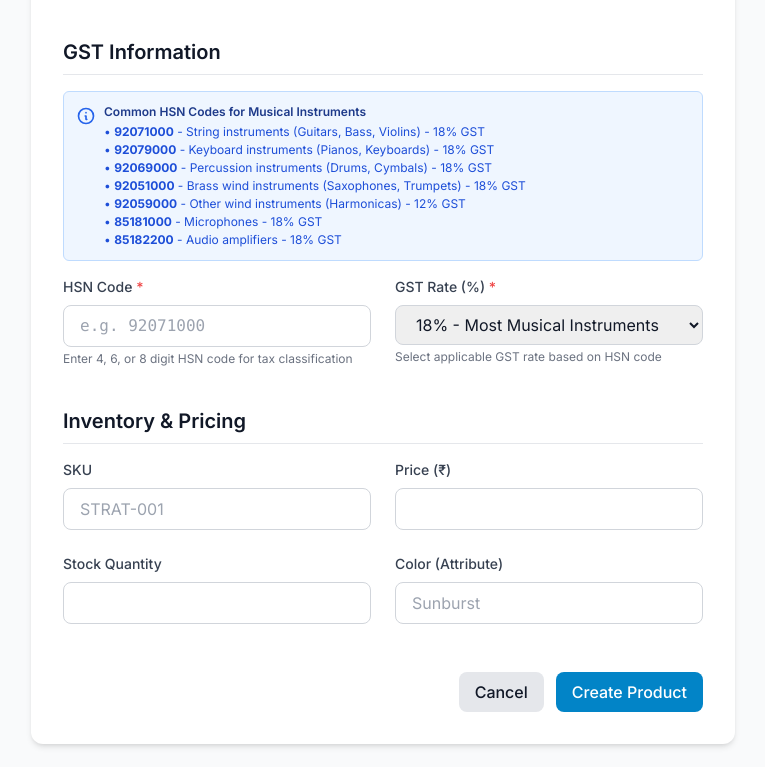
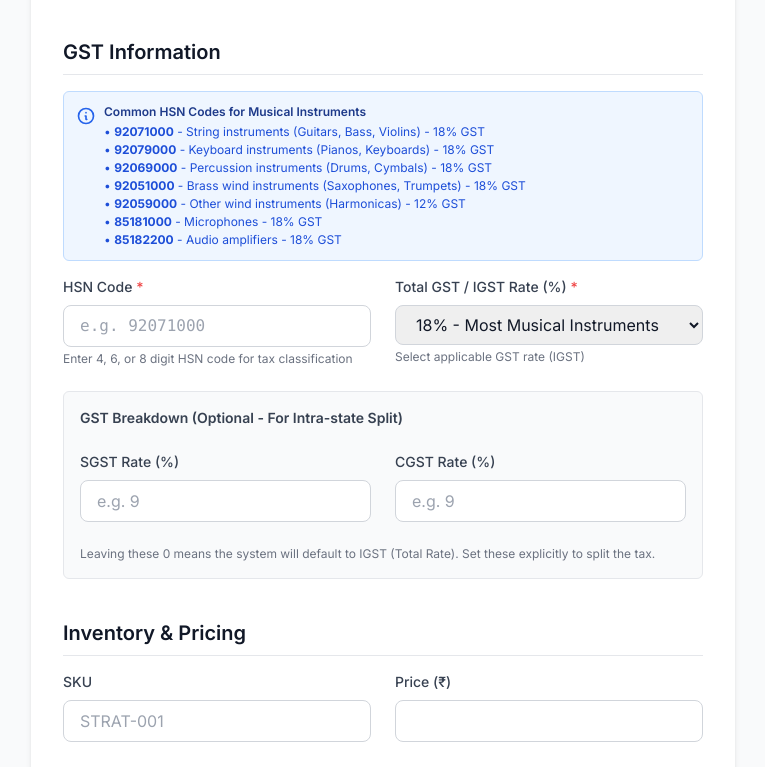
Before and after one commit to SugrivLodhi/gearswap-marketplace, a Next.js app in the folder frontend/: page /seller/products/new in a window 1280 px wide. Shown: the part 571-1338 px from the top of the page, without its empty margins (257-1022 px from the left). Built offline with nearby package versions, Linux system fonts and the light colour scheme; no server answers.

Commit message:
feat: Show GST calcualtion in UI

```diff
--- a/frontend/app/buyer/orders/page.tsx
+++ b/frontend/app/buyer/orders/page.tsx
@@ -64,10 +64,9 @@ export default function BuyerOrdersPage() {
                     <tr className="text-left text-xs text-gray-500 uppercase">
                       <th className="pb-2">Product</th>
                       <th className="pb-2">HSN</th>
-                      <th className="pb-2 text-right">GST %</th>
                       <th className="pb-2 text-right">Qty</th>
                       <th className="pb-2 text-right">Price</th>
-                      <th className="pb-2 text-right">GST</th>
+                      <th className="pb-2 text-right">Tax Breakdown</th>
                       <th className="pb-2 text-right">Total</th>
                     </tr>
                   </thead>
@@ -79,10 +78,18 @@ export default function BuyerOrdersPage() {
                           <div className="text-xs text-gray-500">{item.variantSku}</div>
                         </td>
                         <td className="py-2 text-xs text-gray-600 font-mono">{item.hsnCode}</td>
-                        <td className="py-2 text-sm text-gray-900 text-right">{item.gstRate}%</td>
                         <td className="py-2 text-sm text-gray-900 text-right">{item.quantity}</td>
                         <td className="py-2 text-sm text-gray-900 text-right">{formatPrice(item.price)}</td>
-                        <td className="py-2 text-sm text-green-600 text-right">{formatPrice(item.gstAmount)}</td>
+                        <td className="py-2 text-xs text-right whitespace-pre-line text-gray-600">
+                           {item.sgstAmount > 0 ? (
+                             <>
+                               <div>SGST ({item.sgstRate}%): {formatPrice(item.sgstAmount)}</div>
+                               <div>CGST ({item.cgstRate}%): {formatPrice(item.cgstAmount)}</div>
+                             </>
+                           ) : (
+                             <div>IGST ({item.igstRate || item.gstRate}%): {formatPrice(item.igstAmount || item.gstAmount)}</div>
+                           )}
+                        </td>
                         <td className="py-2 text-sm text-gray-900 text-right font-medium">{formatPrice(item.totalAmount)}</td>
                       </tr>
                     ))}
@@ -102,8 +109,30 @@ export default function BuyerOrdersPage() {
                     <span>- {formatPrice(order.discount)}</span>
                   </div>
                 )}
-                <div className="flex justify-between text-sm">
-                  <span className="text-gray-600">Total GST:</span>
+
+                {/* Detailed Tax Totals */}
+                {order.totalSgst > 0 && (
+                 <>
+                  <div className="flex justify-between text-sm">
+                    <span className="text-gray-600">Total SGST:</span>
+                    <span>{formatPrice(order.totalSgst)}</span>
+                  </div>
+                  <div className="flex justify-between text-sm">
+                    <span className="text-gray-600">Total CGST:</span>
+                    <span>{formatPrice(order.totalCgst)}</span>
+                  </div>
+                 </>
+                )}
+
+                {order.totalIgst > 0 && (
+                  <div className="flex justify-between text-sm">
+                    <span className="text-gray-600">Total IGST:</span>
+                    <span>{formatPrice(order.totalIgst)}</span>
+                  </div>
+                )}
+
+                <div className="flex justify-between text-sm border-t border-dashed border-gray-200 pt-2 mt-2">
+                  <span className="text-gray-600 font-medium">Total Tax (GST):</span>
                   <span className="text-green-600 font-medium">+ {formatPrice(order.totalGst)}</span>
                 </div>
                 <div className="flex justify-between font-bold text-lg pt-2 border-t-2 border-gray-300">
--- a/frontend/app/layout.tsx
+++ b/frontend/app/layout.tsx
@@ -19,7 +19,10 @@ export default function RootLayout({
   return (
     <html lang="en">
       <body className={inter.className}>
-        <Providers>{children}</Providers>
+        <Providers>
+          {children}
+          <Toaster richColors position="top-right" />
+        </Providers>
       </body>
     </html>
   );
--- a/frontend/app/seller/orders/page.tsx
+++ b/frontend/app/seller/orders/page.tsx
@@ -103,7 +103,7 @@ export default function SellerOrdersPage() {
                         <th className="pb-2">Product</th>
                         <th className="pb-2">SKU</th>
                         <th className="pb-2">HSN Code</th>
-                        <th className="pb-2 text-right">GST %</th>
+                        <th className="pb-2 text-right">Tax Breakdown</th>
                         <th className="pb-2 text-right">Qty</th>
                         <th className="pb-2 text-right">Price</th>
                         <th className="pb-2 text-right">Taxable Amt</th>
@@ -117,11 +117,30 @@ export default function SellerOrdersPage() {
                           <td className="py-2 text-sm text-gray-900">{item.productName}</td>
                           <td className="py-2 text-sm text-gray-500">{item.variantSku}</td>
                           <td className="py-2 text-sm text-gray-600 font-mono">{item.hsnCode}</td>
-                          <td className="py-2 text-sm text-gray-900 text-right">{item.gstRate}%</td>
+                          <td className="py-2 text-xs text-right whitespace-pre-line text-gray-600">
+                             {item.sgstAmount > 0 ? (
+                               <>
+                                 <div>SGST ({item.sgstRate}%)</div>
+                                 <div>CGST ({item.cgstRate}%)</div>
+                                 <div className="text-gray-400 text-[10px] scale-90 origin-right">(Split Intra-state)</div>
+                               </>
+                             ) : (
+                               <div>IGST ({item.igstRate || item.gstRate}%)</div>
+                             )}
+                          </td>
                           <td className="py-2 text-sm text-gray-900 text-right">{item.quantity}</td>
                           <td className="py-2 text-sm text-gray-900 text-right">{formatPrice(item.price)}</td>
                           <td className="py-2 text-sm text-gray-900 text-right">{formatPrice(item.taxableAmount)}</td>
-                          <td className="py-2 text-sm text-green-600 text-right">{formatPrice(item.gstAmount)}</td>
+                          <td className="py-2 text-sm text-green-600 text-right">
+                             {item.sgstAmount > 0 ? (
+                               <>
+                                 <div>{formatPrice(item.sgstAmount)}</div>
+                                 <div>{formatPrice(item.cgstAmount)}</div>
+                               </>
+                             ) : (
+                               formatPrice(item.gstAmount)
+                             )}
+                          </td>
                           <td className="py-2 text-sm text-gray-900 text-right font-medium">{formatPrice(item.totalAmount)}</td>
                         </tr>
                       ))}
@@ -143,6 +162,37 @@ export default function SellerOrdersPage() {
                           <td colSpan={2}></td>
                         </tr>
                       )}
+
+                      {/* Detailed Tax Totals */}
+                      {order.totalSgst > 0 && (
+                       <>
+                        <tr>
+                          <td colSpan={6} className="pt-1 text-right text-sm font-medium text-gray-700">Total SGST:</td>
+                          <td className="pt-1 text-right text-sm font-semibold text-gray-600">
+                            {formatPrice(order.totalSgst)}
+                          </td>
+                          <td colSpan={2}></td>
+                        </tr>
+                        <tr>
+                          <td colSpan={6} className="pt-1 text-right text-sm font-medium text-gray-700">Total CGST:</td>
+                          <td className="pt-1 text-right text-sm font-semibold text-gray-600">
+                            {formatPrice(order.totalCgst)}
+                          </td>
+                          <td colSpan={2}></td>
+                        </tr>
+                       </>
+                      )}
+
+                      {order.totalIgst > 0 && (
+                        <tr>
+                          <td colSpan={6} className="pt-1 text-right text-sm font-medium text-gray-700">Total IGST:</td>
+                          <td className="pt-1 text-right text-sm font-semibold text-gray-600">
+                            {formatPrice(order.totalIgst)}
+                          </td>
+                          <td colSpan={2}></td>
+                        </tr>
+                      )}
+
                       <tr>
                         <td colSpan={6} className="pt-1 text-right text-sm font-medium text-gray-700">Total GST:</td>
                         <td colSpan={2} className="pt-1 text-right text-sm font-semibold text-green-600">
--- a/frontend/app/seller/products/edit/[id]/page.tsx
+++ b/frontend/app/seller/products/edit/[id]/page.tsx
@@ -21,6 +21,8 @@ export default function EditProductPage() {
     imageUrl: '',
     hsnCode: '',
     gstRate: '18',
+    sgstRate: '',
+    cgstRate: '',
   });
 
   const [variants, setVariants] = useState([
@@ -44,13 +46,11 @@ export default function EditProductPage() {
           imageUrl: data.product.imageUrl,
           hsnCode: data.product.hsnCode || '',
           gstRate: data.product.gstRate?.toString() || '18',
+          sgstRate: data.product.sgstRate?.toString() || '',
+          cgstRate: data.product.cgstRate?.toString() || '',
         });
 
         if (data.product.variants && data.product.variants.length > 0) {
-          // Map existing variants to state
-          // For MVP simple form, we might just take the first one or map all
-          // But our form UI only really handles one nicely or a list in a simple way
-          // Let's map all but focus on editing them.
           const mappedVariants = data.product.variants.map((v: any) => {
              const colorAttr = v.attributes.find((a: any) => a.key === 'color');
              return {
@@ -103,6 +103,8 @@ export default function EditProductPage() {
           input: {
             ...formData,
             gstRate: parseFloat(formData.gstRate),
+            sgstRate: formData.sgstRate ? parseFloat(formData.sgstRate) : 0,
+            cgstRate: formData.cgstRate ? parseFloat(formData.cgstRate) : 0,
             variants: variants.map(v => ({
               sku: v.sku,
               price: parseFloat(v.price),
@@ -120,13 +122,6 @@ export default function EditProductPage() {
   };
 
   if (fetching) return <div className="text-center py-20">Loading...</div>;
-
-  // We'll use the first variant for the main form inputs as per the Create page design
-  // but if there are multiple, we might want to allow editing them?
-  // For now, let's just render the first one's inputs bound to variants[0] to match Create page behavior
-  // properly. If we want to support multiple, we'd iterate.
-  // The Create page logic I wrote supports state for array but UI only shows single set of inputs bound to currentVariant (variants[0]).
-  // Use map to support multiple if present, or just first.
 
   return (
     <div className="min-h-screen bg-gray-50">
@@ -224,7 +219,7 @@ export default function EditProductPage() {
 
                 <div>
                   <label className="block text-sm font-medium text-gray-700 mb-2">
-                    GST Rate (%) <span className="text-red-500">*</span>
+                    Total GST Rate (%) <span className="text-red-500">*</span>
                   </label>
                   <select
                     name="gstRate"
@@ -242,6 +237,37 @@ export default function EditProductPage() {
                     <option value="28">28%</option>
                   </select>
                   <p className="text-xs text-gray-500 mt-1">Applicable GST rate</p>
+                </div>
+
+                <div className="col-span-1 md:col-span-2 grid grid-cols-2 gap-6 p-4 bg-gray-50 rounded-md border border-gray-200">
+                   <div className="col-span-2 text-sm font-semibold text-gray-700">GST Breakdown (Optional - For Intra-state Split)</div>
+                   <div>
+                      <label className="block text-sm font-medium text-gray-700 mb-2">SGST Rate (%)</label>
+                      <input
+                        type="number"
+                        name="sgstRate"
+                        value={formData.sgstRate}
+                        onChange={handleChange}
+                        className="input"
+                        placeholder="e.g. 9"
+                        min="0"
+                        step="0.01"
+                      />
+                   </div>
+                   <div>
+                      <label className="block text-sm font-medium text-gray-700 mb-2">CGST Rate (%)</label>
+                      <input
+                        type="number"
+                        name="cgstRate"
+                        value={formData.cgstRate}
+                        onChange={handleChange}
+                        className="input"
+                        placeholder="e.g. 9"
+                        min="0"
+                        step="0.01"
+                      />
+                   </div>
+                   <p className="col-span-2 text-xs text-gray-500">Leaving these 0 means the system will default to IGST (Total Rate). Set these explicitly for state split.</p>
                 </div>
               </div>
             </div>
--- a/frontend/app/seller/products/new/page.tsx
+++ b/frontend/app/seller/products/new/page.tsx
@@ -22,6 +22,8 @@ export default function CreateProductPage() {
     imageUrl: '',
     hsnCode: '',
     gstRate: '18',
+    sgstRate: '',
+    cgstRate: '',
   });
 
   // For simplicity, we'll manage a single variant for now, but structured as an array
@@ -63,6 +65,8 @@ export default function CreateProductPage() {
           input: {
             ...formData,
             gstRate: parseFloat(formData.gstRate),
+            sgstRate: formData.sgstRate ? parseFloat(formData.sgstRate) : 0,
+            cgstRate: formData.cgstRate ? parseFloat(formData.cgstRate) : 0,
             variants: variants.map(v => ({
               sku: v.sku,
               price: parseFloat(v.price),
@@ -200,7 +204,7 @@ export default function CreateProductPage() {
 
                 <div>
                   <label className="block text-sm font-medium text-gray-700 mb-2">
-                    GST Rate (%) <span className="text-red-500">*</span>
+                    Total GST / IGST Rate (%) <span className="text-red-500">*</span>
                   </label>
                   <select
                     name="gstRate"
@@ -217,7 +221,38 @@ export default function CreateProductPage() {
                     <option value="18">18% - Most Musical Instruments</option>
                     <option value="28">28%</option>
                   </select>
-                  <p className="text-xs text-gray-500 mt-1">Select applicable GST rate based on HSN code</p>
+                  <p className="text-xs text-gray-500 mt-1">Select applicable GST rate (IGST)</p>
+                </div>
+
+                <div className="col-span-1 md:col-span-2 grid grid-cols-2 gap-6 p-4 bg-gray-50 rounded-md border border-gray-200">
+                   <div className="col-span-2 text-sm font-semibold text-gray-700">GST Breakdown (Optional - For Intra-state Split)</div>
+                   <div>
+                      <label className="block text-sm font-medium text-gray-700 mb-2">SGST Rate (%)</label>
+                      <input
+                        type="number"
+                        name="sgstRate"
+                        value={formData.sgstRate}
+                        onChange={handleChange}
+                        className="input"
+                        placeholder="e.g. 9"
+                        min="0"
+                        step="0.01"
+                      />
+                   </div>
+                   <div>
+                      <label className="block text-sm font-medium text-gray-700 mb-2">CGST Rate (%)</label>
+                      <input
+                        type="number"
+                        name="cgstRate"
+                        value={formData.cgstRate}
+                        onChange={handleChange}
+                        className="input"
+                        placeholder="e.g. 9"
+                        min="0"
+                        step="0.01"
+                      />
+                   </div>
+                   <p className="col-span-2 text-xs text-gray-500">Leaving these 0 means the system will default to IGST (Total Rate). Set these explicitly to split the tax.</p>
                 </div>
               </div>
             </div>
```
Also changed, not shown: frontend/graphql/queries.ts (+42 -0 lines), 1 other file (tests, documents, lock files or other folders).
